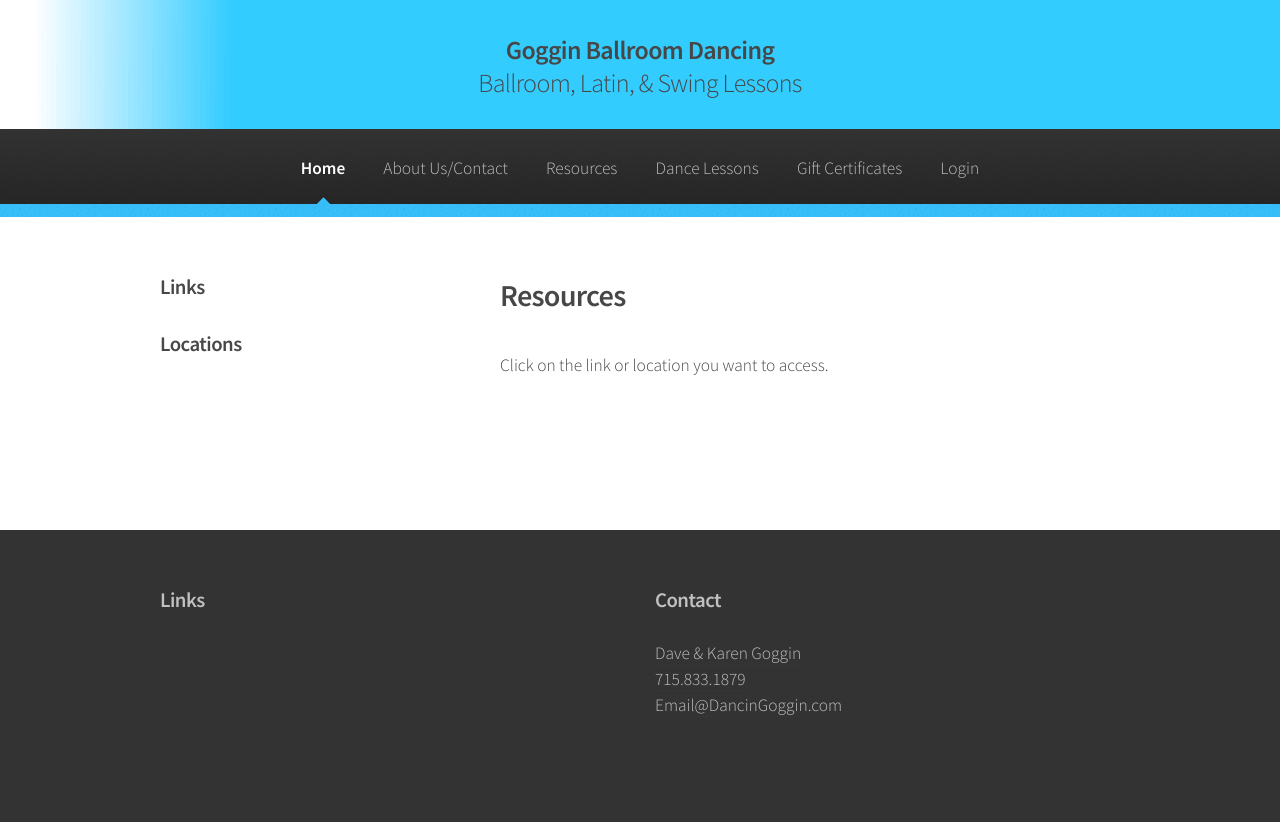
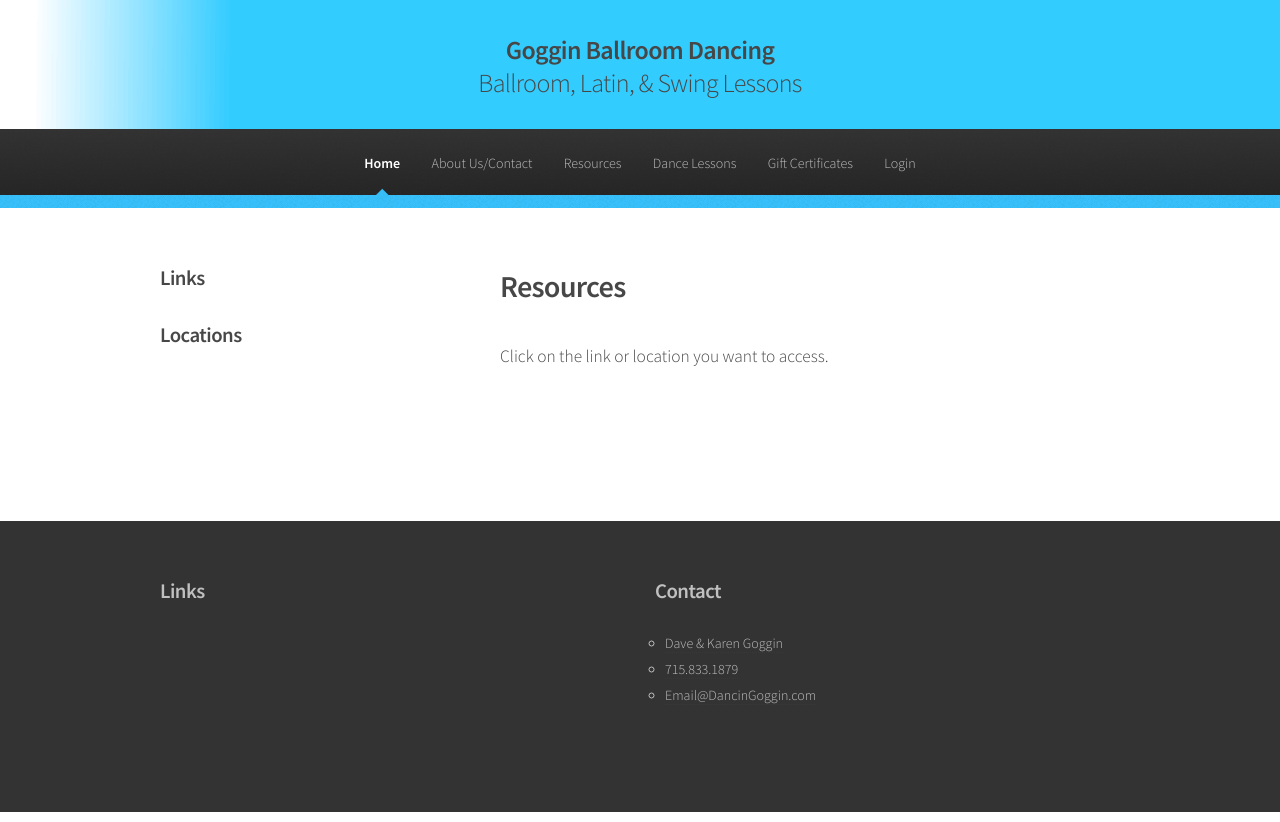
Before and after one commit to CodeExecutioners/GOGGINS_FINAL, a Python web app: template templates/resources.html in a window 1280 px wide. Run offline with Jinja, Linux system fonts and the light colour scheme; the template is opened without the code that fills it, so the values that code supplies are empty; some libraries are stand-ins or nearby versions.

Commit message:
Resource update

```diff
--- a/templates/resources.html
+++ b/templates/resources.html
@@ -29,6 +29,23 @@
 			height: 193px;
 			width: 773px;
 		}
+
+		li {
+			font-size: 14px;
+			margin-left: 10px;
+			list-style-type: circle;
+		 }
+
+		#boxed {
+		  border: 5px ridge CornflowerBlue;
+		  padding: 25px 50px;
+		}
+
+		input["text"] {
+			width: 100%;
+			padding: 5px;
+		}
+
 	</style>
 		<!-- Main -->
 
@@ -73,6 +90,11 @@
 										</header>
 										<p>Click on the link or location you want to access.
 										</p>
+
+										{% if user %}
+										<p>Admin warning: You may have to refresh the page in order for resource changes to show up accurately
+										</p>
+										{% endif %}
 								</article>
 
 
@@ -198,7 +220,7 @@
 
 						</div>
 					{% if user %}
-						<div class="container">
+						<div id="boxed">
 							<form class="cmxform" id="newResourceForm" method="post" action="/resources" onsubmit="setTimeout(function () { window.location.reload(); }, 100)">
 
 									 <fieldset>
```
Also changed, not shown: 1 other file.
